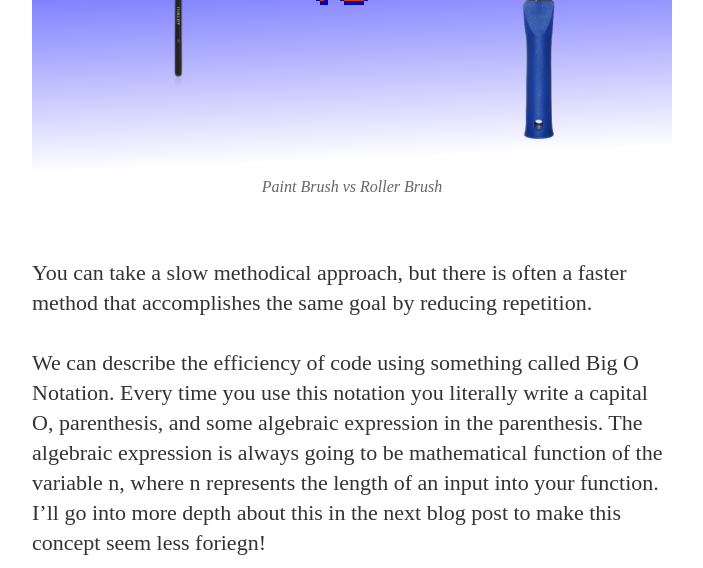
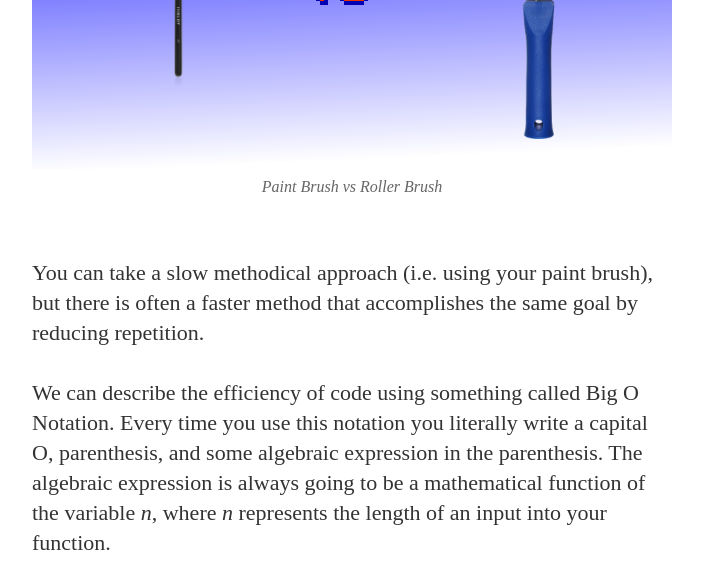
Before and after one commit to nathankrishnan/nathankrishnan.github.io, a Jekyll site: the page built from _posts/2016-10-10-start.md, in a window 1280 px wide and 1400 px high, scrolled down 1551 px. Shown: the top 568 px of the window, without its empty margins (288-991 px from the left). Built offline with Jekyll 4.4.1, drawn with Linux system fonts in a browser that asks for light colours; nearby versions of some CDN libraries; some web fonts are replaced; comment, search, counter and statistics services are not loaded; some of the changed lines change nothing that is shown; some of the changed text lies outside the part shown; grey boxes are pictures that could not be loaded.

Commit message:
Update 2016-10-10-start.md

```diff
--- a/_posts/2016-10-10-start.md
+++ b/_posts/2016-10-10-start.md
@@ -6,15 +6,16 @@
 #image: https://raw.githubusercontent.com/MengTo/AppStoreSketch/master/Wallpapers/Poly15.jpg
 ---
 
-
-
-So you've read Apple's Swift language docs, experimented in bunch of Swift Playgrounds, and have sucessfully built some small iOS apps...what's the next?  In the forthcoming series of posts, I intend to answer this question by teaching the basic concepts of algorithms and data structures using examples written in Swift. After you've gotten a good feel of the language and the basics of iOS app development, it's important to focus on writing more efficient code.  To be clear, when I use the word *efficient* I'm talking about how your how well your iOS app is using its host device's resources to get a particular job done.  You can think about this in terms of space and time, i.e. how much storage space on disk do you need and how long does your code take to run?
+So you've read Apple's Swift language docs, experimented in bunch of Swift Playgrounds, and have sucessfully built some small iOS apps...what's the next?  In the forthcoming series of posts, I intend to answer this question by teaching the basic concepts of algorithms and data structures using examples written in Swift. After you've gotten a good feel of the language and the basics of iOS app development, it's important to focus on writing more efficient code.  To be clear, when I use the word *'efficient'* I'm talking about how your how well your iOS app is using its host device's resources to get a particular job done.  You can think about this in terms of space and time, i.e. how much storage space on disk do you need and how long does your code take to run?
 
 Think about efficiency in terms of painting your room:
 
 ![Paint Brush vs Roller Brush](https://raw.githubusercontent.com/nathankrishnan/nathankrishnan.github.io/master/assets/article_images/brush_vs.png)
 
-You can take a slow methodical approach, but there is often a faster method that accomplishes the same goal by reducing repetition.
+You can take a slow methodical approach (i.e. using your paint brush), but there is often a faster method that accomplishes the same goal by reducing repetition.
 
+We can describe the efficiency of code using something called Big O Notation.  Every time you use this notation you literally write a capital O, parenthesis, and some algebraic expression in the parenthesis.  The algebraic expression is always going to be a mathematical function of the variable *n*, where *n* represents the length of an input into your function.
 
-We can describe the efficiency of code using something called Big O Notation.  Every time you use this notation you literally write a capital O, parenthesis, and some algebraic expression in the parenthesis.  The algebraic expression is always going to be mathematical function of the variable n, where n represents the length of an input into your function. I'll go into more depth about this in the next blog post to make this concept seem less foriegn!
+![Linearithmic Time](http://i1.wp.com/texblog.org/Wordpress/wp-content/uploads/2014/06/big-o-example-latex.png)
+
+In a technical interviewer will expect you to be able to describe the efficiency of your solution and Big O Notation provides us with the means of articulating it. In the next blog post, I'll go into more depth about Big O Notation and make this concept seem less foriegn!
```
